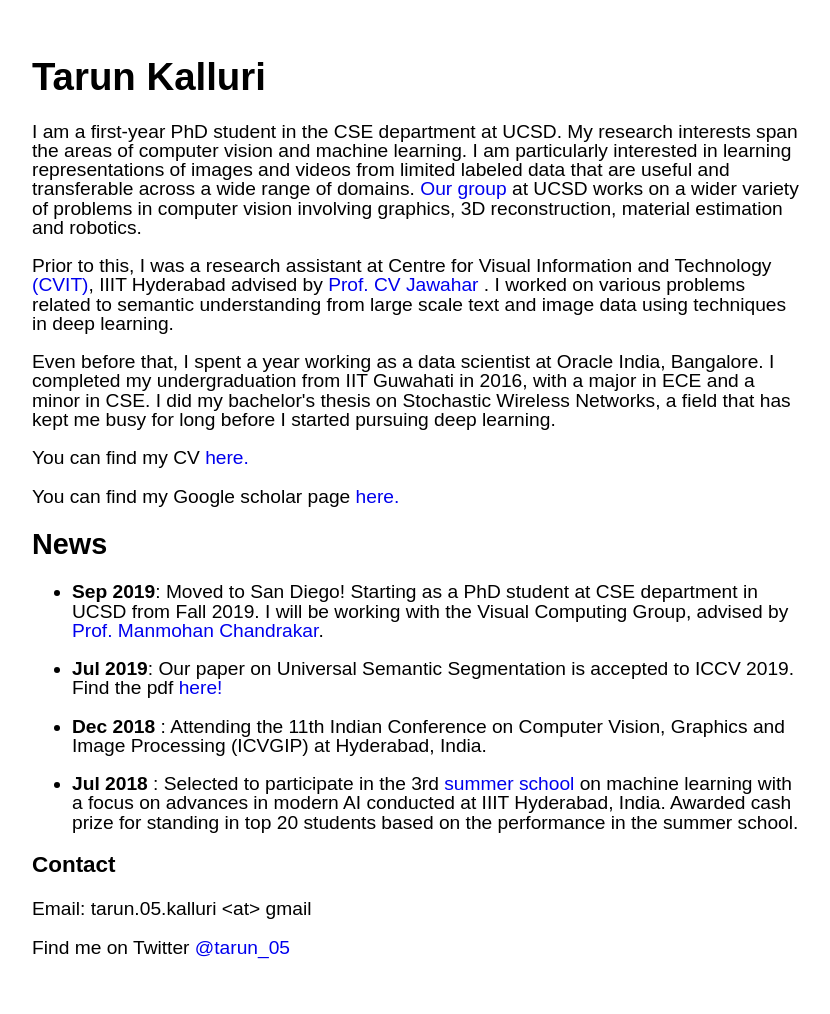
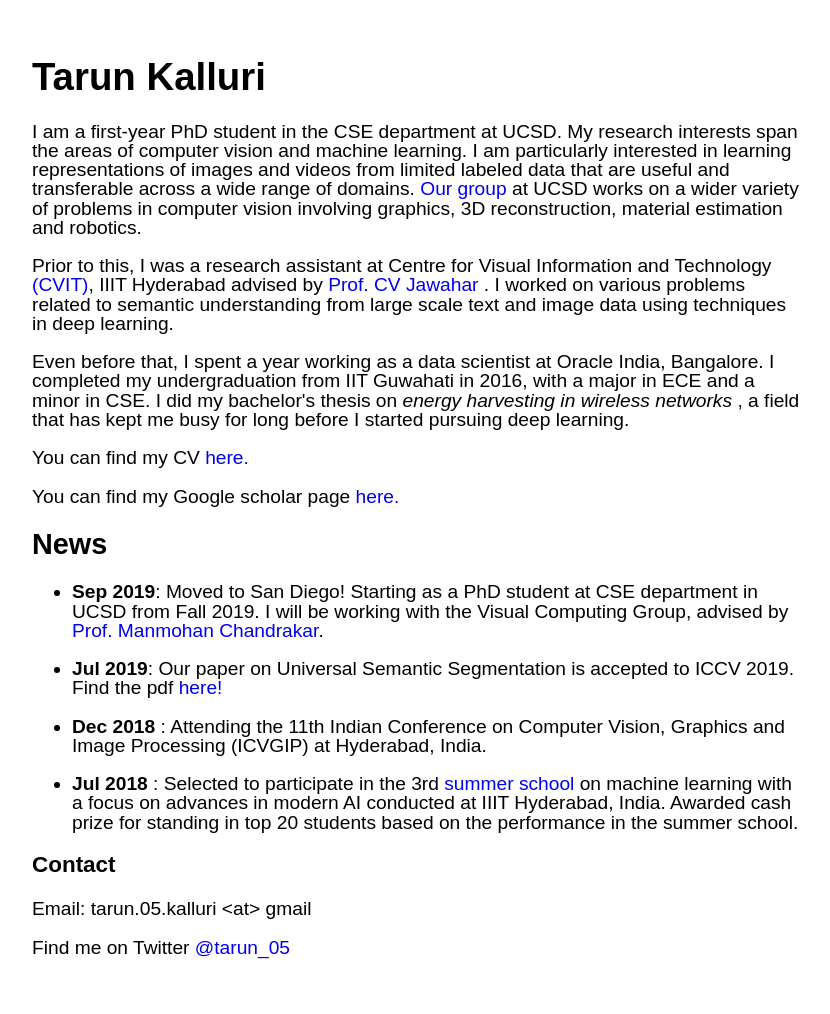
Before and after one commit to tarun005/tarun005.github.io, a Jekyll site: the page index.html, which Jekyll copies as it is, in a window 1280 px wide. Shown: the whole page, without its empty margins (224-1054 px from the left). Built offline with Jekyll 4.4.1, drawn with Linux system fonts in a browser that asks for light colours.

Commit message:
Changed Font

```diff
--- a/index.html
+++ b/index.html
@@ -2,6 +2,8 @@
 	Tarun Kalluri
 </title>
 
+
+<meta name="google-site-verification" content="WtIzEaz2fI4HuJ6F8WV5CbmCi7LaxeCYN_X0ZeR--l0" />
 
 <style>
 
@@ -28,7 +30,7 @@
 
 <p> Prior to this, I was a research assistant at Centre for Visual Information and Technology <a href="https://cvit.iiit.ac.in/" target="_blank">(CVIT)</a>, IIIT Hyderabad advised by <a href="https://faculty.iiit.ac.in/~jawahar/index.html"> Prof. CV Jawahar </a> . I worked on various problems related to semantic understanding from large scale text and image data using techniques in deep learning.</p>
 
-<p> Even before that, I spent a year working as a data scientist at Oracle India, Bangalore. I completed my undergraduation from IIT Guwahati in 2016, with a major in ECE and a minor in CSE. I did my bachelor's thesis on Stochastic Wireless Networks, a field that has kept me busy for long before I started pursuing deep learning. </p>
+<p> Even before that, I spent a year working as a data scientist at Oracle India, Bangalore. I completed my undergraduation from IIT Guwahati in 2016, with a major in ECE and a minor in CSE. I did my bachelor's thesis on <i> energy harvesting in wireless networks </i>, a field that has kept me busy for long before I started pursuing deep learning. </p>
 
 You can find my CV <a href="./CV/CV.pdf" target="_blank">here.</a>
 <p> You can find my Google scholar page <a href="https://scholar.google.co.in/citations?user=AeraUlMAAAAJ&hl=en" target="_blank">here. </a> </p>
```
